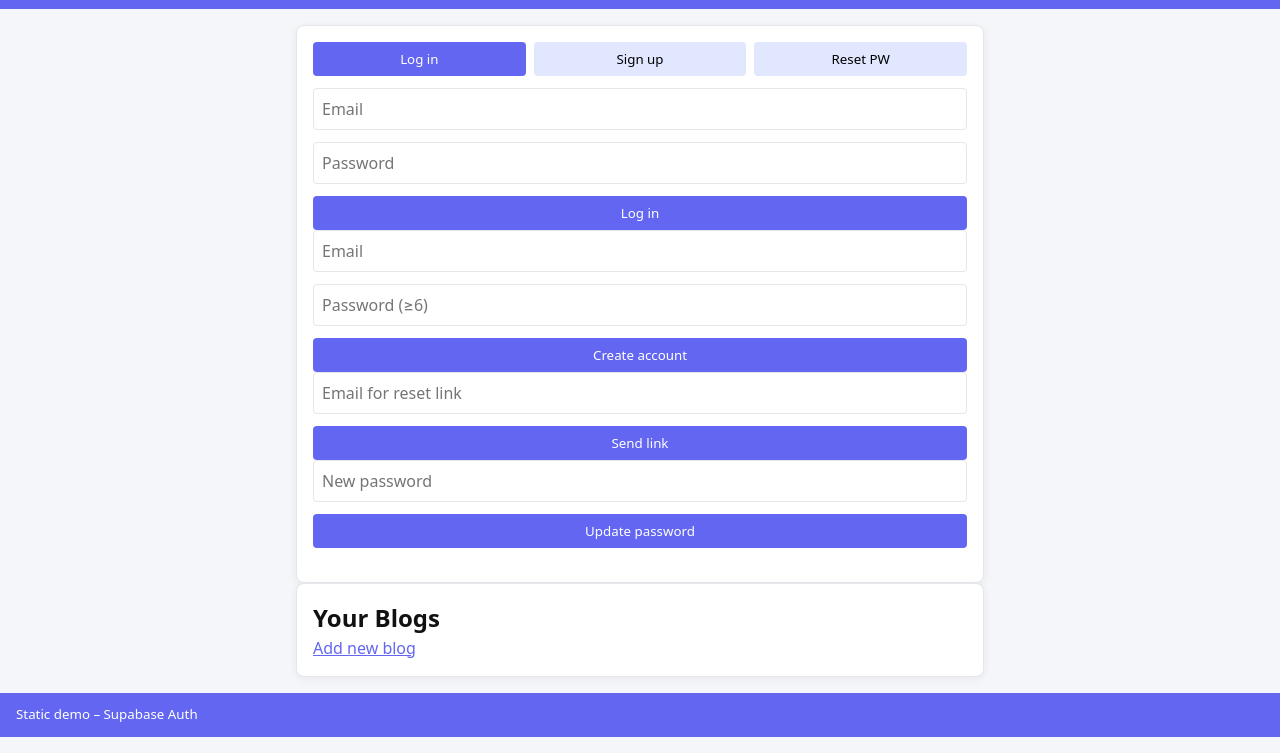
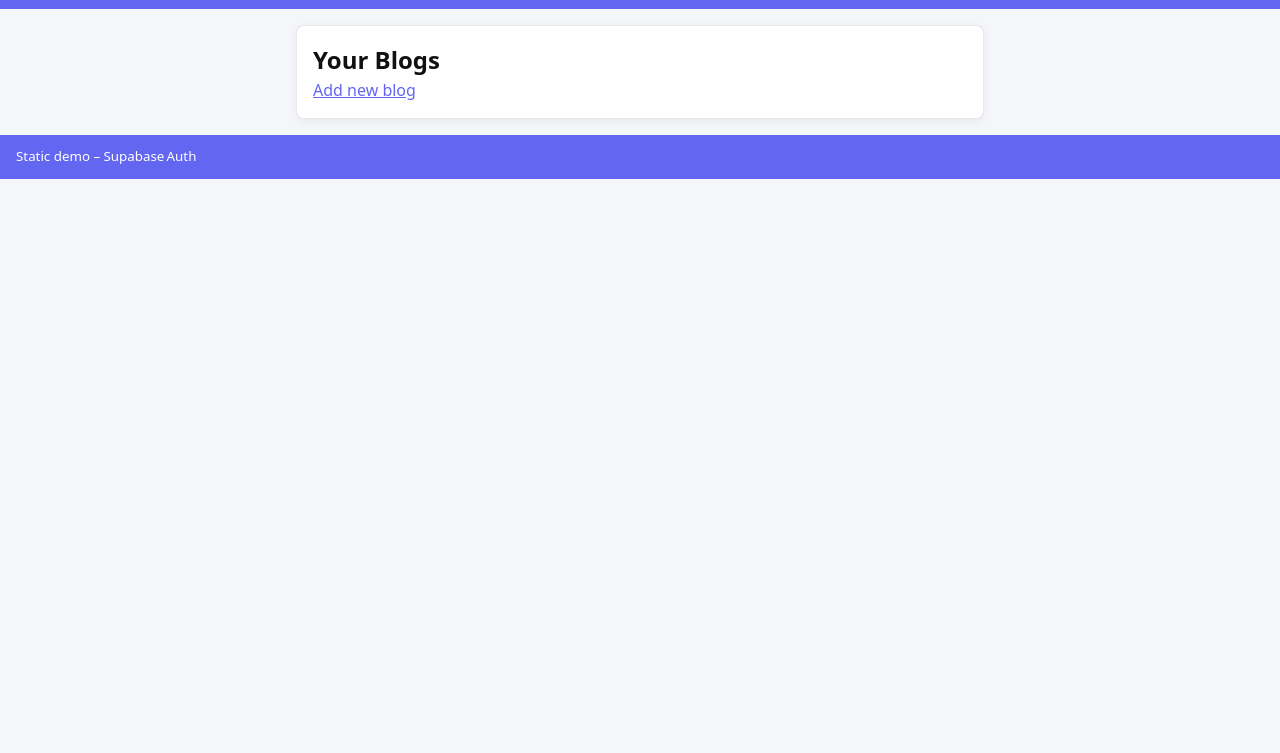
Before and after one commit to Parrotcoding/myblogs, a plain HTML site: page index.html in a window 1280 px wide. Shown: the part 47-800 px from the top of the page. Drawn offline with nearby package versions, Linux system fonts and the light colour scheme.

Commit message:
Update index.html

```diff
--- a/index.html
+++ b/index.html
@@ -3,12 +3,12 @@
 <head>
   <meta charset="UTF-8" />
   <title>Mini Blog Maker</title>
-  <meta name="viewport" content="width=device-width, initial-scale=1" />
+  <meta name="viewport" content="width=device-width,initial-scale=1" />
+
   <link rel="stylesheet" href="styles.css" />
   <script src="https://cdn.jsdelivr.net/npm/@supabase/supabase-js@2/dist/umd/supabase.min.js" defer></script>
   <script src="script.js" defer></script>
 </head>
-
 <body>
 <header>
   <h1>Mini Blog Maker</h1>
@@ -19,42 +19,11 @@
 </header>
 
 <main>
-  <!-- AUTH card -->
-  <section id="auth-section" class="card">
-    <div class="tabs">
-      <button data-tab="login"  class="active">Log in</button>
-      <button data-tab="signup">Sign up</button>
-      <button data-tab="reset">Reset PW</button>
-    </div>
+  <!-- AUTH (unchanged markup) -->
+  <!-- … auth-section remains identical … -->
 
-    <form id="login-form"  class="stack gap">
-      <input type="email"    placeholder="Email"    required />
-      <input type="password" placeholder="Password" required />
-      <button type="submit" class="btn">Log in</button>
-    </form>
-
-    <form id="signup-form" hidden class="stack gap">
-      <input type="email"    placeholder="Email"    required />
-      <input type="password" placeholder="Password (≥6)" required minlength="6" />
-      <button type="submit" class="btn">Create account</button>
-    </form>
-
-    <form id="reset-form" hidden class="stack gap">
-      <input type="email" placeholder="Email for reset link" required />
-      <button type="submit" class="btn">Send link</button>
-    </form>
-
-    <form id="newpw-form" hidden class="stack gap">
-      <input type="password" placeholder="New password" required minlength="6" />
-      <button type="submit" class="btn">Update password</button>
-    </form>
-
-    <p id="auth-msg" class="err"></p>
-  </section>
-
-  <!-- DASHBOARD (hidden until auth) -->
+  <!-- DASHBOARD -->
   <section id="dash-section" hidden class="stack gap">
-    <!-- Blogs -->
     <div class="card">
       <h2>Your Blogs</h2>
       <ul id="blogs-list" class="list"></ul>
@@ -70,7 +39,7 @@
       </details>
     </div>
 
-    <!-- Posts -->
+    <!-- POSTS -->
     <section id="posts-panel" hidden class="card">
       <h3 id="posts-heading"></h3>
       <ul id="posts-list" class="list"></ul>
@@ -90,7 +59,7 @@
 </main>
 
 <footer>
-  <small>Static demo – Supabase Auth</small>
+  <small>Static demo – Supabase Auth</small>
   <span id="status-badge" hidden>!</span>
 </footer>
 </body>
```
